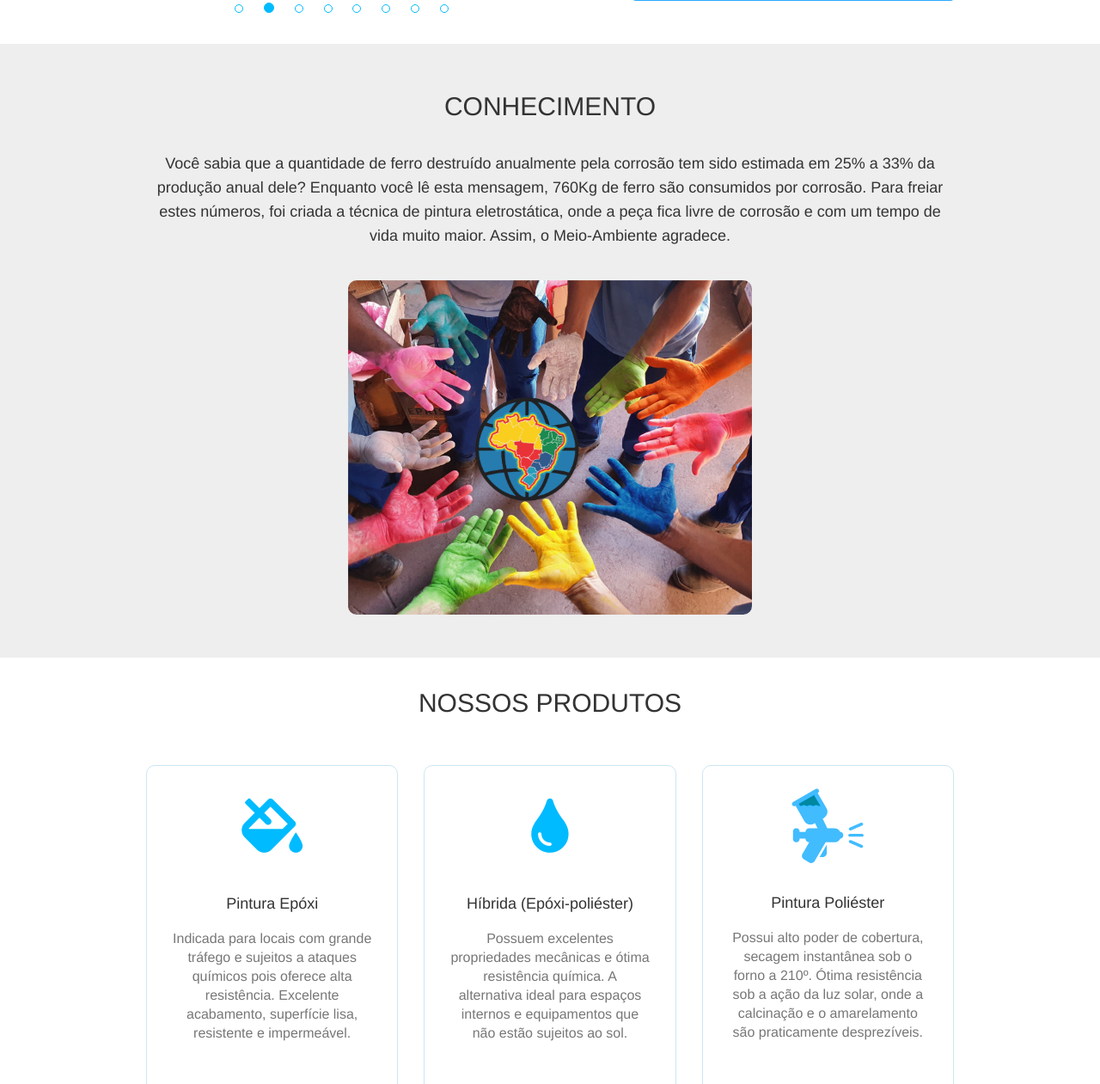
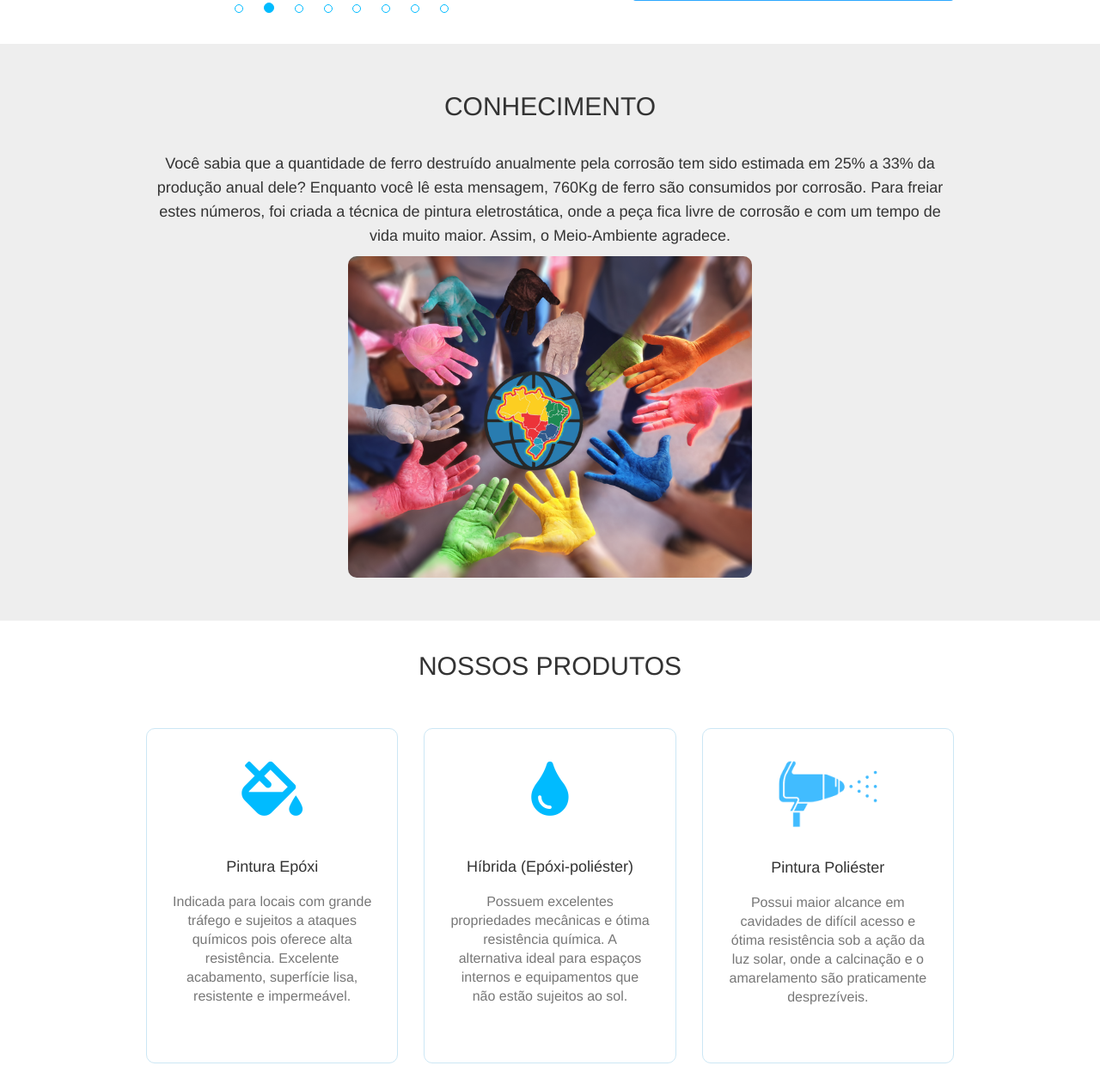
Before and after one commit to luccas-freitas/agape-pintura, a PHP site: page / in a window 1280 px wide. Shown: the part 1400-2661 px from the top of the page at 86% size. Run offline with PHP 8.4, Linux system fonts and the light colour scheme; some libraries are stand-ins or nearby versions.

Commit message:
Ágape - Pintura Eletrostática | v. 1.3

```diff
--- a/assets/css/landing-page.css
+++ b/assets/css/landing-page.css
@@ -1134,7 +1134,7 @@ a:focus, a:active {
 }
 
 .landing-page .parallax .parallax-image img.phone {
-    width: 100%;
+    width: 85%;
     float: right;
 }
 
@@ -1670,11 +1670,6 @@ a:focus, a:active {
 }
 
 @media (max-width: 768px) {
-    .dark_link {
-        font-size: 21px;
-        color: rgba(255, 255, 255, 0.84) !important;
-    }
-
     .fixed-plugin {
         top: 80px;
         right: 0;
@@ -1715,10 +1710,6 @@ a:focus, a:active {
         width: 50%;
         margin-left: auto;
         margin-right: auto;
-    }
-    .dark_link {
-        font-size: 21px;
-        color: rgba(5, 1, 1, 0.82) !important;
     }
 
     .navbar-form {
@@ -1899,6 +1890,11 @@ a:focus, a:active {
         float: none !important;
     }
 }
+@media(min-width: 1920px) {
+    .fit {
+        margin-top: -96px;
+    }
+}
 
 @media (min-width: 768px) {
     .landing-page .navbar-top {
@@ -1981,6 +1977,10 @@ a:link, a:visited, a:hover, a:active {
 
 .spray-gun {
     filter: invert(77%) sepia(55%) saturate(4323%) hue-rotate(173deg) brightness(101%) contrast(101%);
-    height: 89px;
-    margin-top: 15px;
-}
+    height: 80px;
+    margin-top: 26px;
+}
+.dark_link {
+    font-size: 21px;
+    color: rgba(255, 255, 255, 0.97) !important;
+}
--- a/index.html
+++ b/index.html
@@ -77,11 +77,11 @@
 </nav>
 <div class="wrapper">
     <div class="parallax filter-gradient orange">
-        <div class="parallax-background">
+        <div class="parallax-background fit">
             <img class="parallax-background-image" src="assets/img/template/bg.jpg" alt="">
         </div>
         <div class="container">
-            <div class="row">
+            <div class="row" style="margin-top: 73px;">
                 <div class="col-md-5 hidden-xs">
                     <div class="parallax-image">
                         <img class="phone" src="assets/img/template/logo-big.png" style="margin-top: 60px" alt=""/>
@@ -104,7 +104,7 @@
         <div class="container text-center">
             <h4 class="header-text">Prática Sustentável</h4>
             <p>
-                A Ágape Londrina conta um excelente tratamento de efluentes,
+                A Ágape Pintura Eletrostática conta um excelente tratamento de efluentes,
                 estabelecendo objetivos e metas ambientais, assegurando o menor impacto
                 de seus processos produtivos, atuando de forma preventiva e eficiente na
                 utilização dos recursos, e reciclagem e destino adequado aos resíduos,
@@ -190,14 +190,14 @@
     <div class="section section-gray section-clients">
         <div class="container text-center">
             <h4 class="header-text">Conhecimento</h4>
-            <p>
+            <p style="margin-bottom: 10px;">
                 Você sabia que a quantidade de ferro destruído anualmente
                 pela corrosão tem sido estimada em 25% a 33% da produção
                 anual dele? Enquanto você lê esta mensagem, 760Kg de ferro
                 são consumidos por corrosão. Para freiar estes números, foi
                 criada a técnica de pintura eletrostática, onde a peça fica
                 livre de corrosão e com um tempo de vida muito maior.
-                Assim, o Meio-Ambiente agradece.</br></br>
+                Assim, o Meio-Ambiente agradece.
             </p>
             <div class="carousel-inner">
                 <div class="item active hands">
@@ -237,12 +237,11 @@
                 <div class="col-md-4">
                     <div class="card card-blue">
                         <div class="icon">
-                            <img src="assets/img/icons/fas-spray-paint-gun.svg" alt="" class="spray-gun">
+                            <img src="assets/img/icons/spray-gun.png" alt="" class="spray-gun">
                         </div>
                         <h4>Pintura Poliéster</h4>
-                        <p>Possui alto poder de cobertura, secagem instantânea sob o forno a 210º. Ótima resistência sob
-                            a ação da luz solar,
-                            onde a calcinação e o amarelamento são praticamente desprezíveis.</p>
+                        <p>Possui maior alcance em cavidades de difícil acesso e ótima resistência sob a ação da luz solar, onde a calcinação e o
+                            amarelamento são praticamente desprezíveis.</p>
                     </div>
                 </div>
             </div>
@@ -609,9 +608,9 @@
                 <img class="parallax-background-image" src="assets/img/template/bg2.jpg" alt=""/>
             </div>
             <div class="info">
-                <h1>Fale Conosco</h1>
-                <p>Nossos atendentes entrarão em contato o mais breve possível!</p>
-                <form class="form-horizontal" id="contact-form">
+                <h1><b>FALE CONOSCO</b></h1>
+                <h5 style="margin-top: 30px;"><b>Nossos atendentes entrarão em contato o mais breve possível!</b></h5>
+                <form class="form-horizontal" id="contact-form" style="margin-top: 20px;">
                     <input type="hidden" name="contact_number">
                     <div class="form-group">
                         <input id="name" name="name" type="text" required="required" class="form-control"
```
Also changed, not shown: assets/img/icons/fas-spray-paint-gun.svg (deleted), assets/img/icons/paint-gun.png (deleted), assets/img/icons/spray-gun.png, assets/img/template/hands.jpg, 3 other files.
